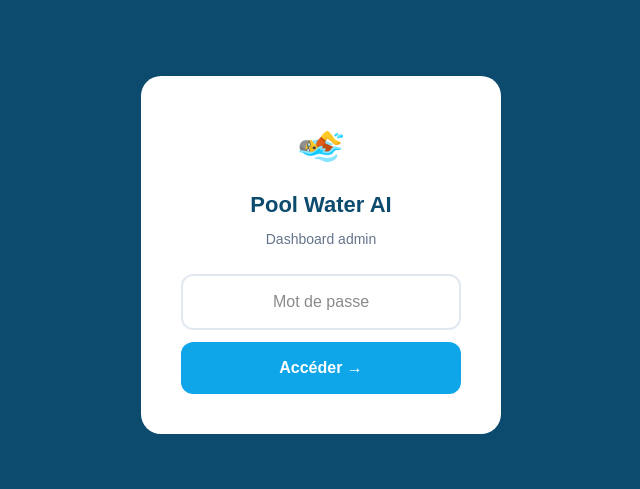
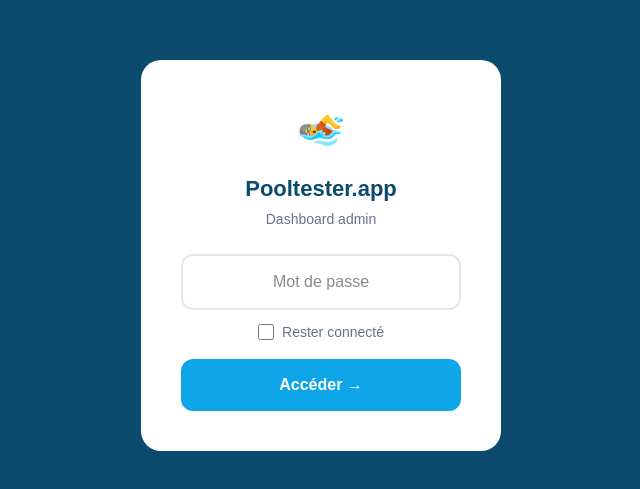
Before and after one commit to fredvandenbreede/poolai, a Next.js app: page /admin in a window 1280 px wide. Shown: the part 145-634 px from the top of the page, without its empty margins (319-959 px from the left). Built offline with nearby package versions, Linux system fonts and the light colour scheme.

Commit message:
admin remember me auto-login

```diff
--- a/src/app/admin/page.tsx
+++ b/src/app/admin/page.tsx
@@ -1,8 +1,9 @@
 'use client'
-import { useState } from 'react'
+import { useState, useEffect } from 'react'
 
 export default function AdminPage() {
   const [password, setPassword] = useState('')
+  const [rememberMe, setRememberMe] = useState(false)
   const [authed, setAuthed] = useState(false)
   const [data, setData] = useState<any>(null)
   const [loading, setLoading] = useState(false)
@@ -12,6 +13,29 @@ export default function AdminPage() {
   const [selectedAnalysis, setSelectedAnalysis] = useState<any>(null)
   const [isLive, setIsLive] = useState(false)
   const [goLiveLoading, setGoLiveLoading] = useState(false)
+
+  useEffect(() => {
+    const saved = localStorage.getItem('admin_password')
+    if (saved) {
+      setPassword(saved)
+      setRememberMe(true)
+      // Auto-login
+      fetch('/api/admin', {
+        method: 'POST',
+        headers: { 'Content-Type': 'application/json' },
+        body: JSON.stringify({ password: saved })
+      }).then(r => r.json()).then(json => {
+        if (json.stats) {
+          setData(json.stats)
+          setAnalyses(json.recent || [])
+          setIsLive(json.isLive || false)
+          setAuthed(true)
+        } else {
+          localStorage.removeItem('admin_password')
+        }
+      }).catch(() => localStorage.removeItem('admin_password'))
+    }
+  }, [])
 
   async function login() {
     setLoading(true); setError('')
@@ -23,6 +47,8 @@ export default function AdminPage() {
       })
       const json = await res.json()
       if (!res.ok) { setError('Mot de passe incorrect'); return }
+      if (rememberMe) localStorage.setItem('admin_password', password)
+      else localStorage.removeItem('admin_password')
       setData(json.stats)
       setAnalyses(json.recent || [])
       setIsLive(json.isLive || false)
@@ -61,12 +87,19 @@ export default function AdminPage() {
     <main style={{ minHeight: '100vh', background: '#0c4a6e', display: 'flex', alignItems: 'center', justifyContent: 'center', padding: '20px' }}>
       <div style={{ background: 'white', borderRadius: '20px', padding: '40px', width: '100%', maxWidth: '360px', textAlign: 'center' }}>
         <div style={{ fontSize: '40px', marginBottom: '12px' }}>🏊</div>
-        <h1 style={{ margin: '0 0 8px', fontSize: '22px', fontWeight: '800', color: '#0c4a6e' }}>Pool Water AI</h1>
+        <h1 style={{ margin: '0 0 4px', fontSize: '22px', fontWeight: '800', color: '#0c4a6e' }}>Pooltester.app</h1>
         <p style={{ color: '#64748b', fontSize: '14px', marginBottom: '24px' }}>Dashboard admin</p>
         <input type="password" placeholder="Mot de passe" value={password}
           onChange={e => setPassword(e.target.value)}
           onKeyDown={e => e.key === 'Enter' && login()}
-          style={{ width: '100%', padding: '14px', border: '2px solid #e2e8f0', borderRadius: '12px', fontSize: '16px', boxSizing: 'border-box', marginBottom: '12px', textAlign: 'center' }} />
+          style={{ width: '100%', padding: '14px', border: '2px solid #e2e8f0', borderRadius: '12px', fontSize: '16px', boxSizing: 'border-box', marginBottom: '12px', textAlign: 'center', outline: 'none' }} />
+
+        <label style={{ display: 'flex', alignItems: 'center', gap: '8px', justifyContent: 'center', marginBottom: '16px', cursor: 'pointer' }}>
+          <input type="checkbox" checked={rememberMe} onChange={e => setRememberMe(e.target.checked)}
+            style={{ width: '16px', height: '16px', cursor: 'pointer', accentColor: '#0ea5e9' }} />
+          <span style={{ fontSize: '14px', color: '#64748b' }}>Rester connecté</span>
+        </label>
+
         {error && <p style={{ color: '#dc2626', fontSize: '13px', marginBottom: '12px' }}>{error}</p>}
         <button onClick={login} disabled={loading}
           style={{ width: '100%', padding: '14px', background: '#0ea5e9', color: 'white', border: 'none', borderRadius: '12px', fontSize: '16px', fontWeight: '700', cursor: 'pointer' }}>
@@ -79,16 +112,15 @@ export default function AdminPage() {
   return (
     <main style={{ minHeight: '100vh', background: '#f8fafc', fontFamily: 'system-ui, sans-serif' }}>
 
-      {/* Header */}
       <header style={{ background: '#0c4a6e', padding: '16px 24px', display: 'flex', alignItems: 'center', justifyContent: 'space-between' }}>
         <div style={{ display: 'flex', alignItems: 'center', gap: '12px' }}>
           <span style={{ fontSize: '24px' }}>🏊</span>
           <div>
-            <h1 style={{ margin: 0, fontSize: '18px', fontWeight: '800', color: 'white' }}>Pool Water AI</h1>
+            <h1 style={{ margin: 0, fontSize: '18px', fontWeight: '800', color: 'white' }}>Pooltester.app</h1>
             <p style={{ margin: 0, fontSize: '12px', color: 'rgba(255,255,255,0.6)' }}>Dashboard admin</p>
           </div>
         </div>
-        <button onClick={() => setAuthed(false)}
+        <button onClick={() => { setAuthed(false); localStorage.removeItem('admin_password') }}
           style={{ background: 'rgba(255,255,255,0.1)', border: 'none', color: 'white', padding: '8px 14px', borderRadius: '8px', cursor: 'pointer', fontSize: '13px' }}>
           Déconnexion
         </button>
@@ -106,9 +138,7 @@ export default function AdminPage() {
             {isLive ? '🟢 APP EN LIGNE' : '🟡 MODE TEST'}
           </p>
           <p style={{ margin: '2px 0 0', fontSize: '12px', color: isLive ? '#15803d' : '#a16207' }}>
-            {isLive
-              ? 'Visible publiquement sur pooltester.app'
-              : 'App accessible sur pooltester.app/test uniquement'}
+            {isLive ? 'Visible publiquement sur pooltester.app' : 'App accessible sur pooltester.app/test uniquement'}
           </p>
         </div>
         <button onClick={toggleLive} disabled={goLiveLoading}
@@ -117,12 +147,8 @@ export default function AdminPage() {
             background: isLive ? 'white' : '#0ea5e9',
             color: isLive ? '#dc2626' : 'white',
             border: isLive ? '2px solid #fecaca' : 'none',
-            borderRadius: '10px',
-            fontWeight: '800',
-            cursor: 'pointer',
-            fontSize: '14px',
-            whiteSpace: 'nowrap',
-            flexShrink: 0
+            borderRadius: '10px', fontWeight: '800', cursor: 'pointer',
+            fontSize: '14px', whiteSpace: 'nowrap', flexShrink: 0
           }}>
           {goLiveLoading ? '...' : isLive ? '⏸ Remettre en test' : '🚀 GO LIVE'}
         </button>
@@ -130,10 +156,7 @@ export default function AdminPage() {
 
       {/* Tabs */}
       <div style={{ background: 'white', borderBottom: '1px solid #e2e8f0', padding: '0 24px', display: 'flex' }}>
-        {[
-          { id: 'overview', label: "📊 Vue d'ensemble" },
-          { id: 'analyses', label: '🔬 Analyses récentes' }
-        ].map(t => (
+        {[{ id: 'overview', label: "📊 Vue d'ensemble" }, { id: 'analyses', label: '🔬 Analyses récentes' }].map(t => (
           <button key={t.id} onClick={() => setTab(t.id as any)}
             style={{ padding: '14px 16px', border: 'none', background: 'none', cursor: 'pointer', fontWeight: tab === t.id ? '700' : '400', color: tab === t.id ? '#0ea5e9' : '#64748b', borderBottom: tab === t.id ? '2px solid #0ea5e9' : '2px solid transparent', fontSize: '14px' }}>
             {t.label}
@@ -145,7 +168,6 @@ export default function AdminPage() {
 
         {tab === 'overview' && data && (
           <>
-            {/* KPIs */}
             <div style={{ display: 'grid', gridTemplateColumns: 'repeat(auto-fit, minmax(180px, 1fr))', gap: '16px', marginBottom: '24px' }}>
               <StatCard label="Total analyses" value={data.total} sub="users + anonymes" />
               <StatCard label="Users connectés" value={data.totalUsers} sub={`${data.totalAnon} anonymes`} color="#8b5cf6" />
@@ -155,8 +177,6 @@ export default function AdminPage() {
             </div>
 
             <div style={{ display: 'grid', gridTemplateColumns: '1fr 1fr', gap: '16px', marginBottom: '24px' }}>
-
-              {/* États */}
               <div style={{ background: 'white', borderRadius: '14px', padding: '20px', boxShadow: '0 2px 8px rgba(0,0,0,0.06)' }}>
                 <h3 style={{ margin: '0 0 16px', color: '#0c4a6e', fontSize: '15px' }}>🎯 État des piscines</h3>
                 {Object.keys(data.etatCounts || {}).length === 0
@@ -176,7 +196,6 @@ export default function AdminPage() {
                 }
               </div>
 
-              {/* Top villes */}
               <div style={{ background: 'white', borderRadius: '14px', padding: '20px', boxShadow: '0 2px 8px rgba(0,0,0,0.06)' }}>
                 <h3 style={{ margin: '0 0 16px', color: '#0c4a6e', fontSize: '15px' }}>📍 Top villes</h3>
                 {data.cityCounts?.length === 0
@@ -194,7 +213,6 @@ export default function AdminPage() {
               </div>
             </div>
 
-            {/* Pays */}
             {Object.keys(data.countryCounts || {}).length > 0 && (
               <div style={{ background: 'white', borderRadius: '14px', padding: '20px', boxShadow: '0 2px 8px rgba(0,0,0,0.06)', marginBottom: '24px' }}>
                 <h3 style={{ margin: '0 0 16px', color: '#0c4a6e', fontSize: '15px' }}>🌍 Par pays</h3>
@@ -216,7 +234,7 @@ export default function AdminPage() {
                 <p style={{ color: '#64748b', fontSize: '14px' }}>Les données apparaîtront ici dès la première analyse.</p>
                 <div style={{ marginTop: '20px', background: '#f0f9ff', borderRadius: '10px', padding: '14px' }}>
                   <p style={{ margin: 0, fontSize: '13px', color: '#0369a1' }}>
-                    👉 Testez l'app sur <a href="/test" style={{ color: '#0ea5e9', fontWeight: '700' }}>pooltester.app/test</a>
+                    👉 Testez sur <a href="/test" style={{ color: '#0ea5e9', fontWeight: '700' }}>pooltester.app/test</a>
                   </p>
                 </div>
               </div>
```
